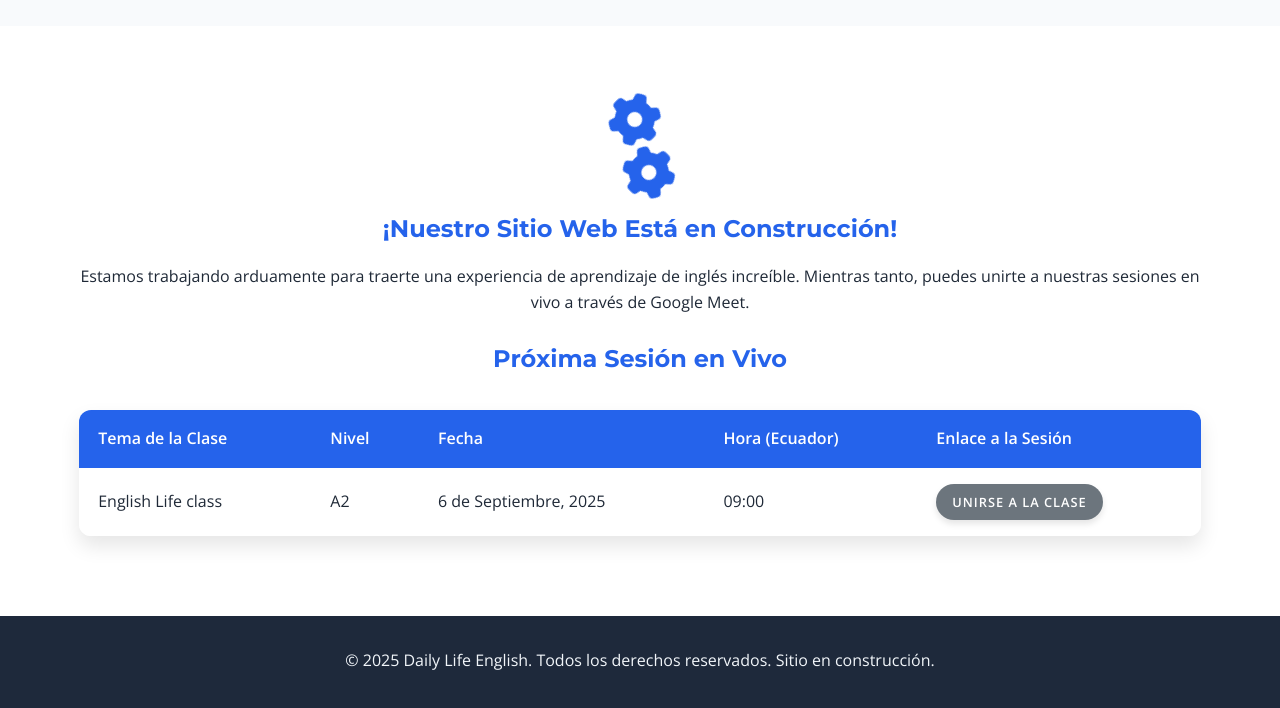
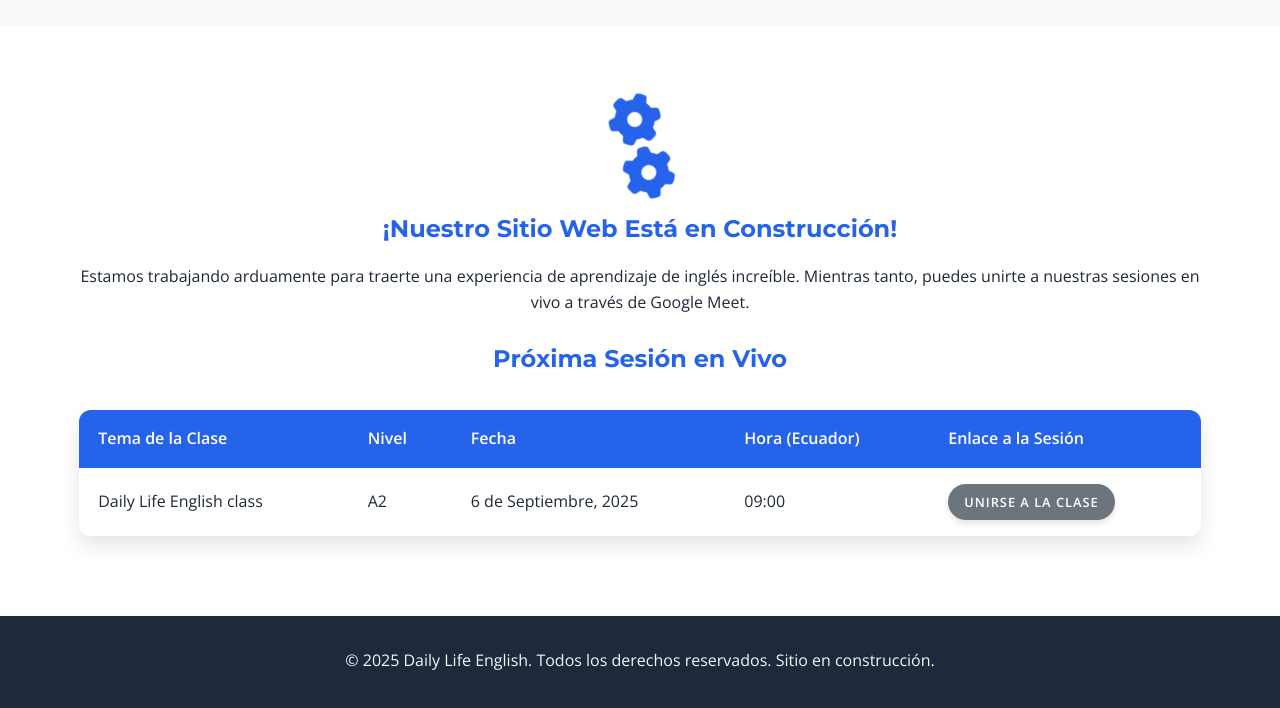
Before and after one commit to DailyLifeEnglish/DailyLifeEnglish.github.io, a plain HTML site: page index.html in a window 1280 px wide. Shown: the part 844-1552 px from the top of the page. Drawn offline with nearby package versions, Linux system fonts and the light colour scheme.

Commit message:
Add files via upload

```diff
--- a/index.html
+++ b/index.html
@@ -583,7 +583,7 @@
                 </thead>
                 <tbody>
                     <tr>
-                        <td data-label="Tema">English Life class</td>
+                        <td data-label="Tema">Daily Life English class</td>
                         <td data-label="Nivel">A2 </td>
                         <td data-label="Fecha">6 de Septiembre, 2025</td>
                         <td data-label="Hora">09:00</td>
```
